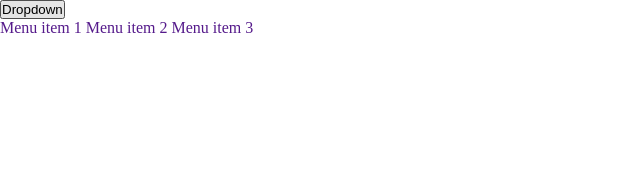
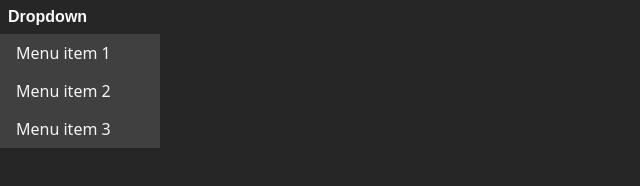
Before and after one commit to tptam/odin-dynamic-user-interactions, a website built with webpack: page src/index.html in a window 1280 px wide. Both pictures are taken after a click on the button "Dropdown". Shown: the whole page, without its empty margins (0-640 px from the left). Built offline with nearby package versions, Linux system fonts and the light colour scheme.

Commit message:
Add style to .dropdown- elements

```diff
--- a/src/style.css
+++ b/src/style.css
@@ -3,11 +3,12 @@
 
     --footer-height: 2rem;
 
-    --primary-color: #14b8a6; /*Teal500*/
+    --primary-color: #0d9488; /*Teal600*/
 
     --secondary-color: #f97316; /*Orange500*/
 
     --neutral-color: #0a0a0a;  /*Neutral950*/
+    --neutral-color-800: #262626;
     --neutral-color-700: #404040;
     --neutral-color-600: #525252;
     --neutral-color-500: #737373;
@@ -18,26 +19,30 @@
     --neutral-color-50: #fafafa;
 
     --alert-color: #d0021b;
+    --highlight-color: var(--primary-color);
 
-    --text-color: var(--neutral-color-700);
-    --text-color-header: var(--neutral-color);
-    --text-color-white: var(--neutral-color-50);
-    --background-color: var(--neutral-color-200);
-    --surface-color: var(--neutral-color-50);
+    --text-color: var(--neutral-color-100);
+    --text-color-header: var(--neutral-color-50);
+    --background-color: var(--neutral-color-800);
+    --surface-color: var(--neutral-color-700);
 }
 
 * {
     margin: 0;
     padding: 0;
     box-sizing: content-box;
+    /* border: 1px solid pink; */
 }
 
 body {
     color: var(--text-color);
+    background-color: var(--background-color);
+    font-family: system-ui, -apple-system, BlinkMacSystemFont, 'Segoe UI', Roboto, Oxygen, Ubuntu, Cantarell, 'Open Sans', 'Helvetica Neue', sans-serif;
 }
 
 a {
     text-decoration: none;
+    color: var(--text-color);
 }
 
 ul {
@@ -47,3 +52,39 @@ ul {
 h1, h2, h3 {
     color: var(--text-color-header);
 }
+
+button {
+    color: var(--text-color-header);
+    font-size: initial;
+}
+
+header {
+    display: flex;
+}
+
+.dropdown-wrapper {
+    position: relative;
+}
+
+.dropdown-button {
+    background-color: transparent;
+    border: none;
+    font-weight: bold;
+    padding: 0.5rem;
+}
+
+.dropdown-content {
+    position: absolute;
+    min-width: min(160px, 100vw);
+    background-color: var(--surface-color);
+}
+
+.dropdown-content a {
+    list-style: none;
+    display: block;
+    padding: 0.5rem 1rem;
+}
+
+.dropdown-content a:hover{
+    background-color: var(--highlight-color);
+}
```
